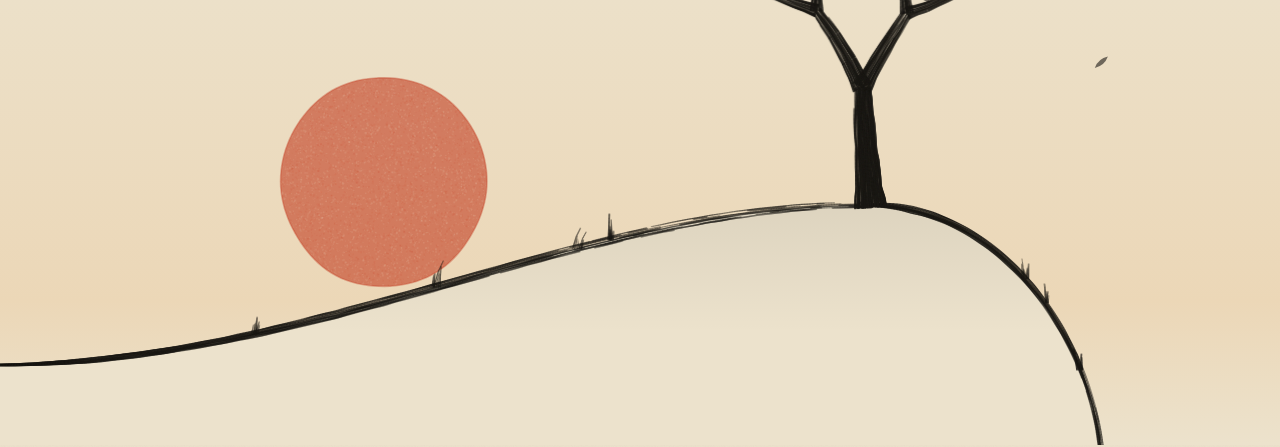
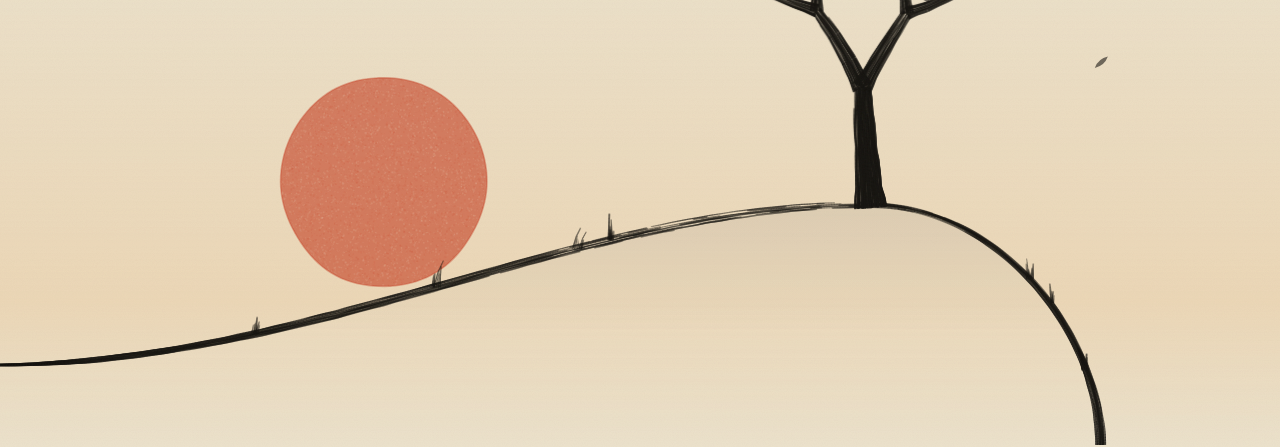
Before and after one commit to KeSukhesh/kesukhesh.github.io, an Astro site: page / in a window 1280 px wide. Shown: the part 355-802 px from the top of the page. Built offline with nearby package versions, Linux system fonts and the light colour scheme; Astro itself is replaced by a stand-in of ours; a web font is replaced by a local one.

Commit message:
Night ink matches the ridge, and the hill flows into the page stroke
- Night mode: hero tree and hill drawn in the same moonlit ink as the ridge
- Hill's right slope is painted from the bottom up and meets the page ridge
  at a shared width and tangent, so the stroke continues without a break
- Hill and night sky no longer paint over the page, so the paper texture
  runs unbroken from the hero into the next section

```diff
--- a/src/scripts/ink-scene.js
+++ b/src/scripts/ink-scene.js
@@ -10,6 +10,9 @@ const ease = (t) => 1 - Math.pow(1 - t, 3);
 const mulberry = (s) => () => { s |= 0; s = s + 0x6D2B79F5 | 0; let t = Math.imul(s ^ s >>> 15, 1 | s); t = t + Math.imul(t ^ t >>> 7, 61 | t) ^ t; return ((t ^ t >>> 14) >>> 0) / 4294967296; };
 const rgba = (hex, a) => { const h = hex.replace('#', ''); const n = parseInt(h.length === 3 ? h.replace(/./g, '$&$&') : h, 16); return `rgba(${n >> 16 & 255},${n >> 8 & 255},${n & 255},${a})`; };
 const hash = (n) => { const s = Math.sin(n * 127.1) * 43758.5453; return s - Math.floor(s); };
+const smooth = (t) => t * t * (3 - 2 * t);
+// Width where the hero's hill stroke hands over to the page ridge; both sides must agree.
+const seamWidth = (w) => Math.max(4, w * .008) * .92;
 const noise1 = (x) => { const i = Math.floor(x), f = x - i, u = f * f * (3 - 2 * f); return hash(i) * (1 - u) + hash(i + 1) * u; };
 
 function leafPath(ctx, x, y, rot, s) {
@@ -89,16 +92,16 @@ class Scene {
 
     // Sky.
     const bg = this.bg = layer(W, H, dpr);
+    // Light sky is the paper itself; night sky fades out at the bottom so the page texture continues.
     if (night) {
       const g = bg.createLinearGradient(0, 0, 0, H);
-      g.addColorStop(0, c.top); g.addColorStop(.62, c.glow); g.addColorStop(1, c.paper);
-      bg.fillStyle = g;
-    } else bg.fillStyle = c.paper;
-    bg.fillRect(0, 0, W, H);
+      g.addColorStop(0, c.top); g.addColorStop(.62, c.glow); g.addColorStop(1, rgba(c.paper, 0));
+      bg.fillStyle = g; bg.fillRect(0, 0, W, H);
+    }
 
     // Hill ridge: rises to the tree, falls off the right edge where the page ridge picks it up.
     const ridge = bez([-10, H * .9], [W * .25, H * .9], [W * .45, hy], [hx, hy], 120, []);
-    bez([hx, hy], [W * .78, hy], [W * .85, H * .86], [W * .86, H + 2], 120, ridge);
+    bez([hx, hy], [W * .78, hy], [W * .86, H * .86], [W * .86, H + 2], 120, ridge);
 
     // Sun (moon at night): a watercolour wash painted once, then moved per frame so it can set behind the hill.
     const sr = Math.min(W, H) * (night ? .075 : .13), sx = W * (portrait ? .22 : .3);
@@ -123,15 +126,18 @@ class Scene {
     disc(); sl.strokeStyle = rgba(c.sun, night ? .3 : .38); sl.lineWidth = 1.6; sl.stroke();
     this.sun = { sx, ry, sr, R, night, img: sl.canvas };
 
-    // Hill: paper fill hides the set sun, a faint wash under the ridge, two brush strokes, a few grass flicks.
+    // Hill: its shape is cut out of the sky each frame (hiding the set sun), then a faint wash, two strokes, grass.
+    const hp = this.hillPath = new Path2D();
+    ridge.forEach(([x, y], i) => i ? hp.lineTo(x, y) : hp.moveTo(x, y)); hp.lineTo(-10, H + 2); hp.closePath();
     const hl = this.hill = layer(W, H, dpr);
-    hl.beginPath(); ridge.forEach(([x, y], i) => i ? hl.lineTo(x, y) : hl.moveTo(x, y)); hl.lineTo(-10, H + 2); hl.closePath();
-    hl.fillStyle = c.paper; hl.fill();
     const hg = hl.createLinearGradient(0, hy, 0, hy + H * .16);
     hg.addColorStop(0, rgba(c.tree, .07)); hg.addColorStop(1, rgba(c.tree, 0));
-    hl.fillStyle = hg; hl.fill();
-    const wm = Math.max(3, W * .0065);
-    [ridge.slice(0, 121), ridge.slice(121)].forEach((p, k) => new Brush(p, (t) => wm * (.45 + .55 * noise1(t * 5 + k * 4)) * Math.min(1, t * 6 + .3), wm, 21 + k, { col: c.tree, alpha: .9, dry: .55 }).advance(hl, p.length));
+    hl.fillStyle = hg; hl.fill(hp);
+    const wm = Math.max(3, W * .0065), seam = seamWidth(W);
+    new Brush(ridge.slice(0, 121), (t) => wm * (.45 + .55 * noise1(t * 5)) * Math.min(1, t * 6 + .3), wm, 21, { col: c.tree, alpha: .9, dry: .55 }).advance(hl, 121);
+    // Right slope is painted from the bottom up so it is fully loaded, and seam-width, where the page ridge takes over.
+    const right = ridge.slice(121).reverse();
+    new Brush(right, (t) => { const e = smooth(clamp(t / .3)); return seam * (1 - e) + wm * (.45 + .55 * noise1(t * 5 + 4)) * e; }, Math.max(wm, seam), 22, { col: c.tree, alpha: .9, dry: .55 }).advance(hl, right.length);
     for (let i = 4; i < ridge.length - 4; i += 5) {
       const [x, y] = ridge[i];
       if (Math.abs(x - hx) < W * .1 || x < 0 || x > W || r() > .16) continue;
@@ -170,7 +176,7 @@ class Scene {
     const fw = F0.w, fh = F0.h;
     const pts = bez([fw * .86, 0], [fw * .86, fh * .2], [fw * .06, fh * .2], [fw * .1, fh * .52], 260, []);
     bez([fw * .1, fh * .52], [fw * .14, fh * .82], [fw * .5, fh * .8], [fw * .5, fh + 2], 260, pts);
-    this.rpts = pts; this.rdrawn = 0; this.rwidth = Math.max(4, fw * .008) * 1.15;
+    this.rpts = pts; this.rdrawn = 0; this.rwidth = Math.max(4, fw * .008) * 1.15; this.seam = seamWidth(fw);
     this.rlayer = layer(fw, fh, F0.dpr); this.ralpha = fw < 640 ? .35 : 1;
     this.rstrokes = [[0, 215], [222, 400], [406, 520]].map((rg) => ({ rg, br: null }));
 
@@ -211,6 +217,9 @@ class Scene {
       x.fillStyle = fade; x.fillRect(0, ry, this.W, this.H - ry);
       x.setTransform(1, 0, 0, 1, 0, 0);
       x.drawImage(img, Math.round((sx - R) * d), Math.round((sy - R) * d));
+      x.setTransform(d, 0, 0, d, 0, 0);
+      x.globalCompositeOperation = 'destination-out'; x.fill(this.hillPath); x.globalCompositeOperation = 'source-over';
+      x.setTransform(1, 0, 0, 1, 0, 0);
       x.drawImage(this.hill.canvas, 0, 0);
       x.save();
       if (!reduce) { x.translate(this.hx * d, this.hy * d); x.rotate(Math.sin(t * .7) * .0035); x.translate(-this.hx * d, -this.hy * d); }
@@ -233,7 +242,13 @@ class Scene {
         this.rstrokes.forEach((s, k) => {
           const [a, b] = s.rg, local = clamp(rt - a, 0, b - a), wm = this.rwidth;
           if (!local) return;
-          s.br ||= new Brush(this.rpts.slice(a, b + 1), (u) => wm * (.5 + .5 * noise1(u * 4 + k * 3)) * Math.min(1, u * 7 + .25) * (1 - .4 * u), wm, 40 + k, { col: c.stroke, alpha: .9, dry: .85 });
+          const seam = this.seam;
+          // First stroke starts at the hero's seam width; the later ones land fresh after a brush lift.
+          s.br ||= new Brush(this.rpts.slice(a, b + 1), (u) => {
+            const w = wm * (.5 + .5 * noise1(u * 4 + k * 3)) * (1 - .4 * u);
+            if (k) return w * Math.min(1, u * 7 + .25);
+            const e = smooth(clamp(u / .15)); return seam * (1 - e) + w * e;
+          }, wm, 40 + k, { col: c.stroke, alpha: .9, dry: .85 });
           s.br.advance(this.rlayer, local);
         });
         this.rdrawn = rt;
--- a/src/styles/global.css
+++ b/src/styles/global.css
@@ -38,7 +38,7 @@
   --sky-top: #0D0F17;
   --sky-glow: #2C3452;
   --sun: #E9E2CD;
-  --tree: #050608;
+  --tree: #D8CEB6;      /* night: hero ink matches the moonlit ridge stroke */
   --stroke: #D8CEB6;
   --wood: #3A2615;
   --wood-hi: #5E412A;
```
